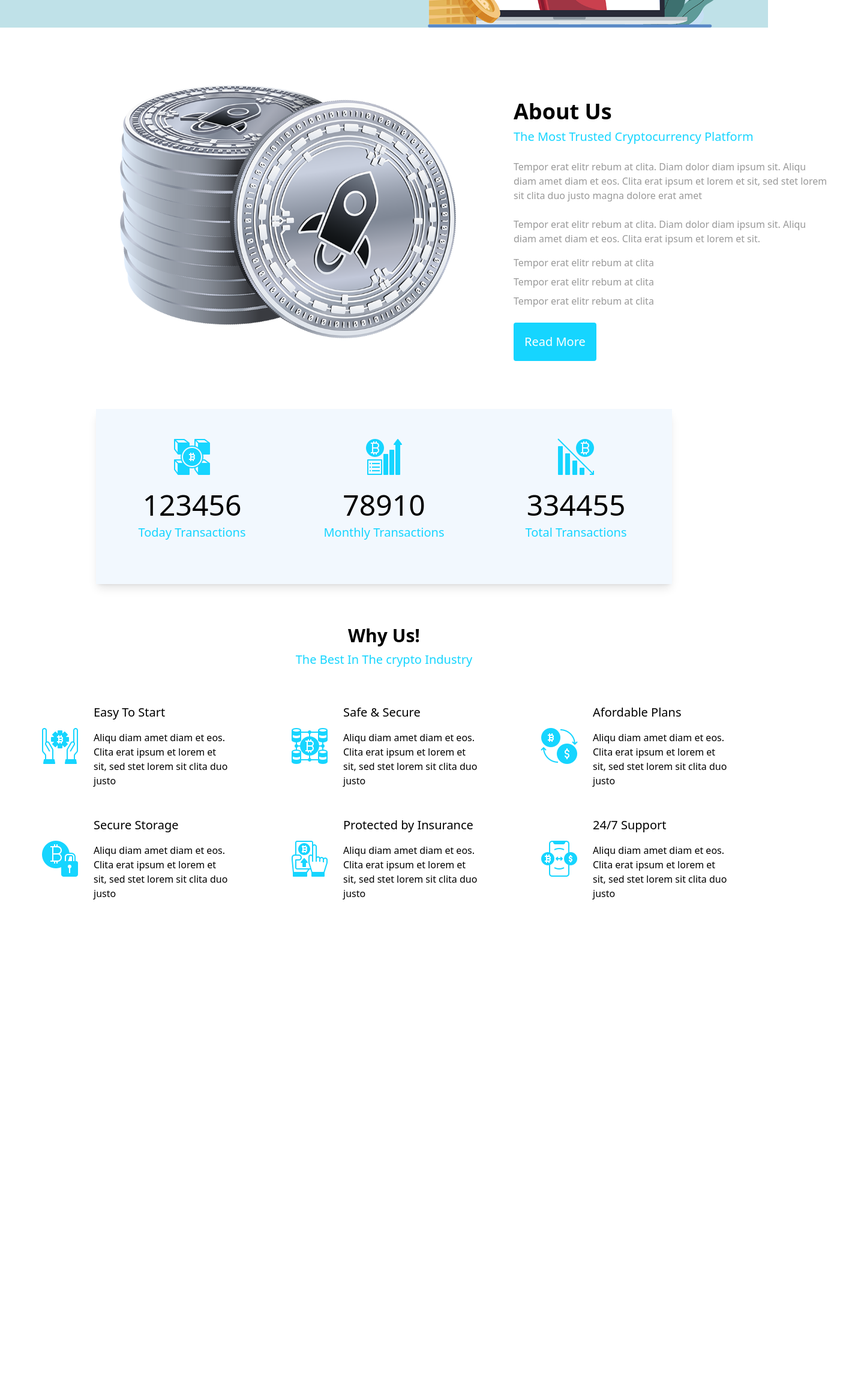
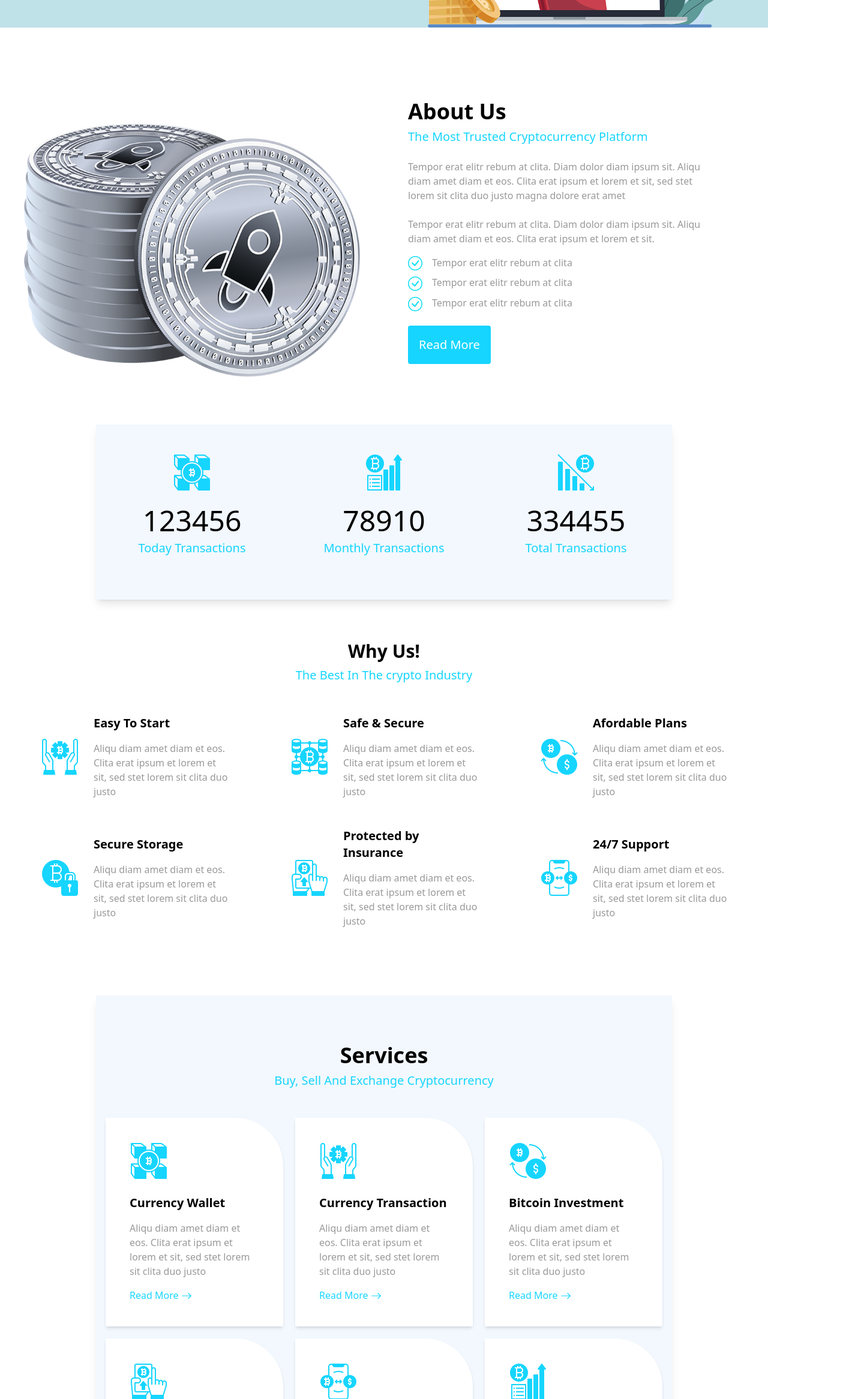
Before and after one commit to UsamabSadiq/tailwind-react_crypto-clone, a React (Create React App) app: page / in a window 1280 px wide. Shown: the part 467-2800 px from the top of the page at 60% size, 1440 px wide, since content can reach past the window. Before the commit the page ends 2001 px from the top, so only its background shows below. Built offline with nearby package versions, Linux system fonts and the light colour scheme.

Commit message:
Design services section

```diff
--- a/src/layout/HomePageLayout.js
+++ b/src/layout/HomePageLayout.js
@@ -3,6 +3,7 @@ import HeroSection from '../sections/HeroSection'
 import AboutUs from '../sections/AboutUs'
 import Counter from '../sections/Counter'
 import Feature from '../sections/Feature'
+import Services from '../sections/Services'
 
 
 const HomePageLayout = () => {
@@ -15,6 +16,7 @@ const HomePageLayout = () => {
       <AboutUs />
       <Counter />
       <Feature />
+      <Services />
     </>
   )
 }
--- a/src/sections/AboutUs.js
+++ b/src/sections/AboutUs.js
@@ -1,26 +1,26 @@
 import React from 'react'
 import coin from '../images/about.png'
 import Button from '../components/Button.jsx'
-
+import { BsCheckCircle } from "react-icons/bs";
 
 const AboutUs = () => {
     return (
         <>
-            <div className=' container mx-auto  lg:mx-40 pt-24'>
+            <div className=' container mx-auto pt-24'>
                 <div className='grid grid-cols-1 lg:grid-cols-2 '>
-                    <div className='px-10 mb-8 '>
+                    <div className='px-10 md:mt-16'>
                         <img src={coin} alt='silver coin' />
                     </div>
-                    <div className='text-container px-14 mt-6'>
+                    <div className='text-container px-10 md:pr-20 mt-6'>
                         <h3 className='text-4xl mb-2 font-semibold'>About Us</h3>
                         <h5 className='text-xl text-[#16D5FF] mb-6'>The Most Trusted Cryptocurrency Platform</h5>
                         <p className='text-base text-[#999999]  mb-4'>Tempor erat elitr rebum at clita. Diam dolor diam ipsum sit. Aliqu diam amet diam et eos. Clita erat ipsum et lorem et sit, sed stet lorem sit clita duo justo magna dolore erat amet <br /><br />
                             Tempor erat elitr rebum at clita. Diam dolor diam ipsum sit. Aliqu diam amet diam et eos. Clita erat ipsum et lorem et sit.
                         </p>
                         <ul className='text-base text-[#999999]  '>
-                            <li className='mb-2'>Tempor erat elitr rebum at clita</li>
-                            <li className='mb-2'>Tempor erat elitr rebum at clita</li>
-                            <li className='mb-6'>Tempor erat elitr rebum at clita</li>
+                            <li className='mb-2'> <BsCheckCircle className='inline text-[#16DFF5] text-2xl mr-4' />Tempor erat elitr rebum at clita</li>
+                            <li className='mb-2'><BsCheckCircle className='inline text-[#16DFF5] text-2xl mr-4' />Tempor erat elitr rebum at clita</li>
+                            <li className='mb-6'><BsCheckCircle className='inline text-[#16DFF5] text-2xl mr-4' />Tempor erat elitr rebum at clita</li>
 
                         </ul>
                         <Button>Read More</Button>
--- a/src/sections/Feature.js
+++ b/src/sections/Feature.js
@@ -38,11 +38,11 @@ const Feature = () => {
 
     return (
         <>
-            <div className='main px-10 py-5 '>
+            <div className='container mx-auto px-10 py-5 '>
                 <h2 className='text-center text-3xl mb-2 font-semibold'>Why Us!</h2>
-                <p className='text-[#16D5FF] text-xl text-center mb-12'>The Best In The crypto Industry</p>
+                <p className='text-[#16D5FF] text-xl text-center mb-10'>The Best In The crypto Industry</p>
 
-                <div className='container mx-auto grid grid-cols-3 gap-12  py-3'>
+                <div className='container mx-auto grid sm:grid-cols-1 md:grid-cols-2 lg:grid-cols-3 gap-12  py-3'>
 
                     {data.map((item, index) => {
                         return (
@@ -50,8 +50,8 @@ const Feature = () => {
                             <div key={index} className='flex px-7 items-center'>
                                 <img src={item.image} alt='icon-3' className='h-16 w-16' />
                                 <div className='pl-6'>
-                                    <h4 className='text-xl mb-4'>{item.text}</h4>
-                                    <p className='text-base'> Aliqu diam amet diam et eos. Clita erat ipsum et lorem et sit, sed stet lorem sit clita duo justo </p>
+                                    <h4 className='text-xl font-semibold mb-4'>{item.text}</h4>
+                                    <p className='text-base text-[#999999]'> Aliqu diam amet diam et eos. Clita erat ipsum et lorem et sit, sed stet lorem sit clita duo justo </p>
                                 </div>
                             </div>
                         )
--- /dev/null
+++ b/src/sections/Services.js
@@ -0,0 +1,62 @@
+import React from 'react'
+import { BsArrowRight } from "react-icons/bs";
+import icon2 from '../images/icon-2.png'
+import icon3 from '../images/icon-3.png'
+import icon5 from '../images/icon-5.png'
+import icon7 from '../images/icon-7.png'
+import icon8 from '../images/icon-8.png'
+import icon9 from '../images/icon-9.png'
+
+
+const Services = () => {
+
+    const cardData = [
+        {
+            image: icon2,
+            heading: "Currency Wallet"
+        },
+        {
+            image: icon3,
+            heading: "Currency Transaction"
+        }, {
+            image: icon5,
+            heading: "Bitcoin Investment"
+        }, {
+            image: icon7,
+            heading: "Currency Exchange"
+        }, {
+            image: icon8,
+            heading: "Bitcoin Escrow"
+        }, {
+            image: icon9,
+            heading: "Token Sale"
+        }
+
+    ]
+    return (
+        <>
+            <div className='main container mx-auto mt-20 mb-10'>
+                <div className=' bg-[#F2F8FE] lg:mx-40 my-12 py-20 shadow-lg '>
+                    <h1 className='text-center font-semibold text-4xl mb-2'>Services</h1>
+                    <p className='text-[#16D5FF] mb-12 text-center text-xl'> Buy, Sell And Exchange Cryptocurrency</p>
+
+                    <div className='grid md:grid-cols-2 lg:grid-cols-3 gap-5 sm:mx-12  md:mx-4'>
+                        {cardData.map((item, index) => {
+                            return (
+                                <div className='card bg-white shadow-md rounded-tr-[5rem] hover:rounded-none duration-500  p-10'>
+                                    <img src={item.image} alt='' className='mb-6' />
+                                    <h4 className='text-xl mb-4 font-semibold'>{item.heading}</h4>
+                                    <p className='text-base mb-4 text-[#999999]'>Aliqu diam amet diam et eos. Clita erat ipsum et lorem et sit, sed stet lorem sit clita duo justo</p>
+                                    <a href='/' className='text-[#16D5FF] text-base'>Read More <BsArrowRight className='inline text-lg' /></a>
+                                </div>
+                            )
+                        })}
+
+                    </div>
+                </div>
+            </div>
+        </>
+    )
+}
+
+export default Services
```
